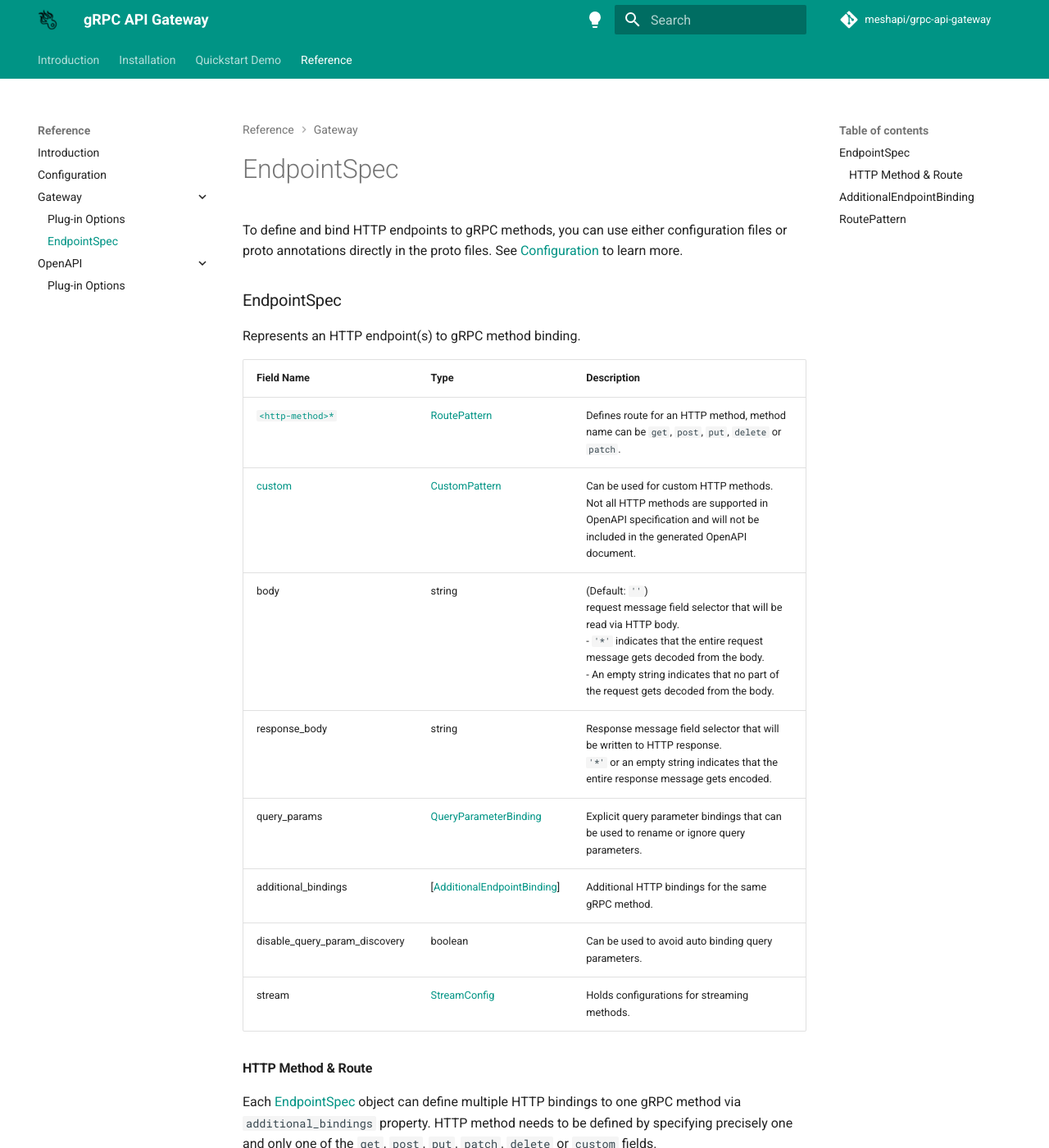
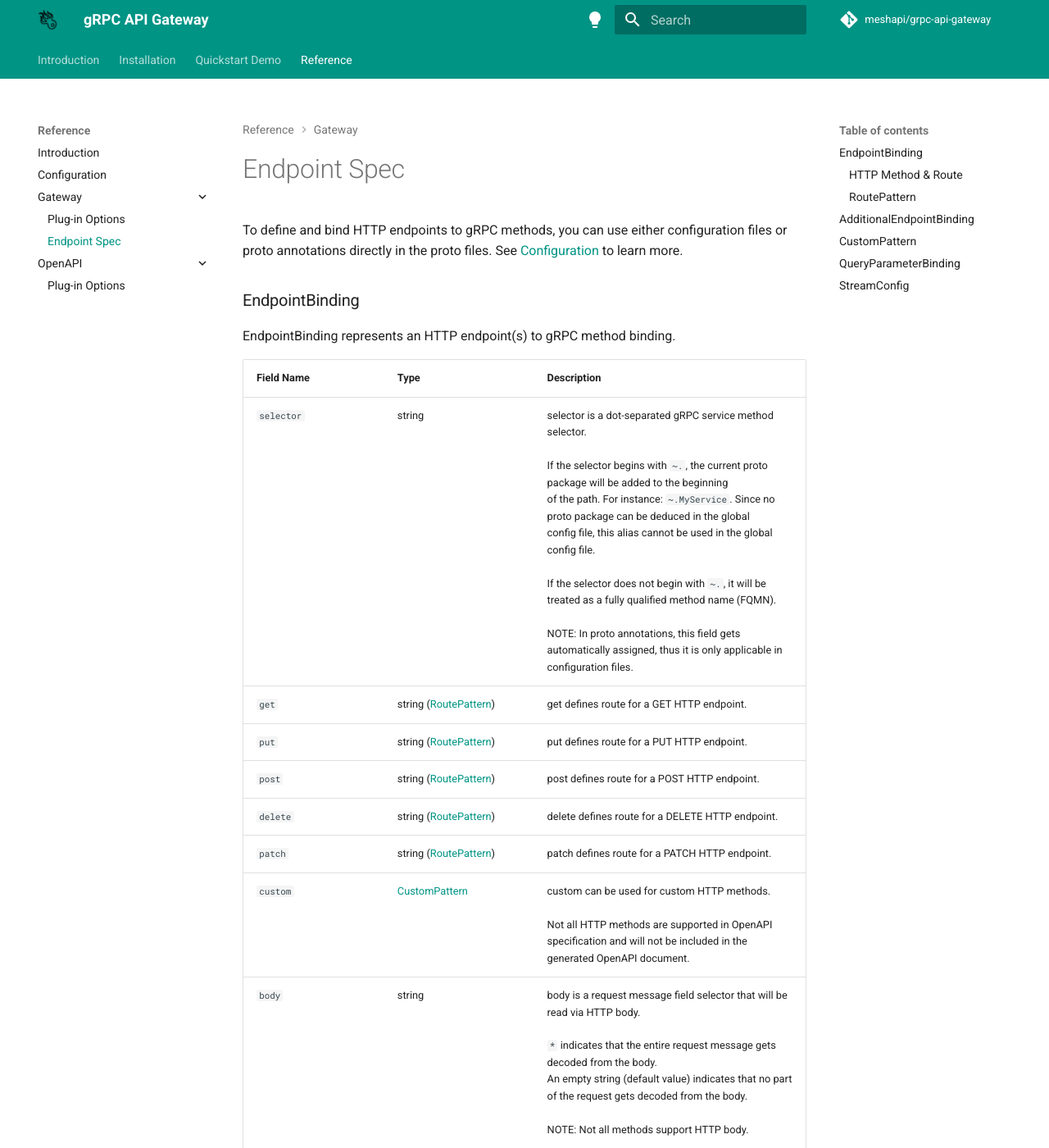
Before and after one commit to meshapi/grpc-api-gateway, an MkDocs documentation site: the page built from docs/reference/grpc/route.md, in a window 1280 px wide and 1400 px high. Shown: the whole window at 82% size. Built offline with MkDocs 1.6.1 and Material for MkDocs 9.7.7, drawn with Linux system fonts in a browser that asks for light colours; comment, search, counter and statistics services are not loaded; some of the changed text lies outside the part shown.

Commit message:
add documentation for route

````diff
--- a/docs/reference/grpc/route.md
+++ b/docs/reference/grpc/route.md
@@ -1,27 +1,14 @@
-# EndpointSpec
+# Endpoint Spec
 
 To define and bind HTTP endpoints to gRPC methods, you can use
 either configuration files or proto annotations directly in the proto files.
 See [Configuration](/grpc-api-gateway/reference/configuration) to learn more.
 
-### EndpointSpec
-
-Represents an HTTP endpoint(s) to gRPC method binding.
-
-| <div style="width:110px">Field Name</div> | Type | Description |
-| --- | --- | --- |
-| [`<http-method>*`](#http-method-route) | [RoutePattern](#routepattern) | Defines route for an HTTP method, method name can be `get`, `post`, `put`, `delete` or `patch`. |
-| [custom](#http-method-route) | [CustomPattern](#routepattern) | Can be used for custom HTTP methods.<br>Not all HTTP methods are supported in OpenAPI specification and will not be included in the generated OpenAPI document.</br> |
-| body | string | (Default: `''`)<br>request message field selector that will be read via HTTP body.</br>- `'*'` indicates that the entire request message gets decoded from the body.<br>- An empty string indicates that no part of the request gets decoded from the body.</br> |
-| response_body | string | Response message field selector that will be written to HTTP response.<br>`'*'` or an empty string indicates that the entire response message gets encoded.</br> |
-| query_params | [QueryParameterBinding](#routepattern) | Explicit query parameter bindings that can be used to rename or ignore query parameters. |
-| additional_bindings | \[[AdditionalEndpointBinding](#routepattern)\] | Additional HTTP bindings for the same gRPC method. |
-| disable_query_param_discovery | boolean | Can be used to avoid auto binding query parameters. |
-| stream | [StreamConfig](#routepattern) | Holds configurations for streaming methods. |
+--8<-- "templates/gateway.md:EndpointBinding"
 
 #### HTTP Method & Route
 
-Each [EndpointSpec](#endpointspec) object can define multiple HTTP bindings to
+Each [EndpointBinding](#endpointbinding) object can define multiple HTTP bindings to
 one gRPC method via `additional_bindings` property.
 HTTP method needs to be defined by specifying precisely one and only one of the
 `get`, `post`, `put`, `patch`, `delete` or `custom` fields.
@@ -36,7 +23,7 @@
 
 !!! example
     === "Configuration"
-        ```yaml title="echo_gateway.yaml" linenums="1" hl_lines="3"
+        ```yaml title="sound_gateway.yaml" linenums="1" hl_lines="3"
         gateway:
           endpoints:
             - post: "/echo"
@@ -44,21 +31,17 @@
         ```
 
     === "Proto Annotations"
-        ```proto title="echo.proto" linenums="1" hl_lines="3-5"
+        ```proto title="sound.proto" linenums="1" hl_lines="3-5"
         service SoundService {
             rpc Echo(EchoRequest) returns (EchoResponse) {
                 option (meshapi.gateway.http) = {
-                    post = "/echo"
-                }
+                    post: "/echo"
+                };
             }
         }
         ```
 
-### AdditionalEndpointBinding
-
-This object is similar to [EndpointBinding](#endpointspec_1) excluding the `additional_bindings` key.
-
-### RoutePattern
+#### RoutePattern
 
 This is a string pattern that can contain parameters bound to the proto request fields. Message field selectors enclosed in curly braces get bound to the request message payload.
 
@@ -94,3 +77,72 @@
     ```
 
     Route pattern `/path/{file_path=*}` would match `/path/a/b/c/d/e.jpg` and capture `file_path` as `/a/b/c/d/e.jpg`.
+
+### AdditionalEndpointBinding
+
+This object is similar to [EndpointBinding](#endpointbinding) excluding the `additional_bindings` key.
+
+!!! example
+    === "Configuration"
+        ```yaml title="sound_gateway.yaml" linenums="1" hl_lines="5-11"
+        gateway:
+          endpoints:
+            - get: "/echo"
+              selector: "~.SoundService.Echo"
+              additional_endpoints:
+                - get: "/another-route"
+                - post: "/echo-with-post"
+                  body: "*"
+                - custom:
+                    path: "/echo"
+                    method: "LOG"
+        ```
+
+    === "Proto Annotations"
+        ```proto title="sound.proto" linenums="1" hl_lines="5-11"
+        service SoundService {
+            rpc Echo(EchoRequest) returns (EchoResponse) {
+                option (meshapi.gateway.http) = {
+                    get: "/echo",
+                    additional_endpoints: [
+                      {get: "/another-route"},
+                      {post: "/echo-with-post", body: "*"},
+                      {
+                        custom: {method: "LOG", path: "/echo"}
+                      }
+                    ]
+                };
+            }
+        }
+        ```
+
+--8<-- "templates/gateway.md:CustomPattern"
+
+!!! example
+    === "Configuration"
+        ```yaml title="sound_gateway.yaml" linenums="1" hl_lines="3-5"
+        gateway:
+          endpoints:
+            - custom:
+                method: "TRACE"
+                path: "/echo"
+              selector: "~.SoundService.Echo"
+        ```
+
+    === "Proto Annotations"
+        ```proto title="sound.proto" linenums="1" hl_lines="4-7"
+        service SoundService {
+            rpc Echo(EchoRequest) returns (EchoResponse) {
+                option (meshapi.gateway.http) = {
+                    custom: {
+                        method: "TRACE",
+                        path: "/echo"
+                    }
+                };
+            }
+        }
+        ```
+
+--8<-- "templates/gateway.md:QueryParameterBinding"
+
+--8<-- "templates/gateway.md:StreamConfig"
--- /dev/null
+++ b/docs/templates/gateway.md
@@ -0,0 +1,82 @@
+
+# --8<-- [start:AdditionalEndpointBinding]
+### AdditionalEndpointBinding
+
+AdditionalEndpointBinding is an additional gRPC method - HTTP endpoint binding specification.
+
+| <div style="width:120px">Field Name</div> | Type | Description |
+| --- | --- | --- |
+| `get` | string ([RoutePattern](#routepattern)) |  |
+| `put` | string ([RoutePattern](#routepattern)) |  |
+| `post` | string ([RoutePattern](#routepattern)) |  |
+| `delete` | string ([RoutePattern](#routepattern)) |  |
+| `patch` | string ([RoutePattern](#routepattern)) |  |
+| `custom` | [CustomPattern](#custompattern)  | custom can be used for custom HTTP methods.<br><br>Not all HTTP methods are supported in OpenAPI specification, however and will not be included in the<br>generated OpenAPI document. |
+| `body` | string  | body is a request message field selector that will be read via HTTP body.<br><br>'*' indicates that the entire request message gets decoded from the body.<br>An empty string indicates that no part of the request gets decoded from the body.<br><br>NOTE: Not all methods support HTTP body. |
+| `response_body` | string  | response_body is a response message field selector that will be written to HTTP response.<br><br>'*' or an empty string indicates that the entire response message gets encoded. |
+| `query_params` | [QueryParameterBinding](#queryparameterbinding)  | query_params are explicit query parameter bindings that can be used to rename<br>or ignore query parameters. |
+| `disable_query_param_discovery` | bool  | disable_query_param_discovery can be used to avoid auto binding query parameters. |
+| `stream` | [StreamConfig](#streamconfig)  | stream holds configurations for streaming methods. |
+# --8<-- [end:AdditionalEndpointBinding]
+# --8<-- [start:CustomPattern]
+### CustomPattern
+
+CustomPattern describes an HTTP pattern and custom method.
+
+| <div style="width:120px">Field Name</div> | Type | Description |
+| --- | --- | --- |
+| `method` | string  | method is the custom HTTP method. |
+| `path` | string  | path is the HTTP path pattern. |
+# --8<-- [end:CustomPattern]
+# --8<-- [start:EndpointBinding]
+### EndpointBinding
+
+EndpointBinding represents an HTTP endpoint(s) to gRPC method binding.
+
+| <div style="width:120px">Field Name</div> | Type | Description |
+| --- | --- | --- |
+| `selector` | string  | selector is a dot-separated gRPC service method selector.<br><br>If the selector begins with `~.`, the current proto package will be added to the beginning<br>of the path. For instance: `~.MyService`. Since no proto package can be deduced in the global<br>config file, this alias cannot be used in the global config file.<br><br>If the selector does not begin with `~.`, it will be treated as a fully qualified method name (FQMN).<br><br>NOTE: In proto annotations, this field gets automatically assigned, thus it is only applicable in configuration files. |
+| `get` | string ([RoutePattern](#routepattern)) | get defines route for a GET HTTP endpoint. |
+| `put` | string ([RoutePattern](#routepattern)) | put defines route for a PUT HTTP endpoint. |
+| `post` | string ([RoutePattern](#routepattern)) | post defines route for a POST HTTP endpoint. |
+| `delete` | string ([RoutePattern](#routepattern)) | delete defines route for a DELETE HTTP endpoint. |
+| `patch` | string ([RoutePattern](#routepattern)) | patch defines route for a PATCH HTTP endpoint. |
+| `custom` | [CustomPattern](#custompattern)  | custom can be used for custom HTTP methods.<br><br>Not all HTTP methods are supported in OpenAPI specification and will not be included in the<br>generated OpenAPI document. |
+| `body` | string  | body is a request message field selector that will be read via HTTP body.<br><br>`*` indicates that the entire request message gets decoded from the body.<br>An empty string (default value) indicates that no part of the request gets decoded from the body.<br><br>NOTE: Not all methods support HTTP body. |
+| `response_body` | string  | response_body is a response message field selector that will be written to HTTP response.<br><br>`*` or an empty string indicates that the entire response message gets encoded. |
+| `query_params` | [QueryParameterBinding](#queryparameterbinding)  | query_params are explicit query parameter bindings that can be used to rename<br>or ignore query parameters. |
+| `additional_bindings` | [AdditionalEndpointBinding](#additionalendpointbinding)  | additional_bindings holds additional bindings for the same gRPC service method. |
+| `disable_query_param_discovery` | bool  | disable_query_param_discovery can be used to avoid auto binding query parameters.<br><br>Default: `false` |
+| `stream` | [StreamConfig](#streamconfig)  | stream holds configurations for streaming methods. |
+# --8<-- [end:EndpointBinding]
+# --8<-- [start:GatewaySpec]
+### GatewaySpec
+
+GatewaySpec holds gRPC gateway configurations.
+
+| <div style="width:120px">Field Name</div> | Type | Description |
+| --- | --- | --- |
+| `endpoints` | [EndpointBinding](#endpointbinding)  | endpoints hold a series of endpoint binding specs. |
+# --8<-- [end:GatewaySpec]
+# --8<-- [start:QueryParameterBinding]
+### QueryParameterBinding
+
+QueryParameterBinding describes a query parameter to request message binding.
+
+| <div style="width:120px">Field Name</div> | Type | Description |
+| --- | --- | --- |
+| `selector` | string  | selector is a dot-separated path to the request message's field. |
+| `name` | string  | name is the name of the HTTP query parameter that will be used. |
+| `ignore` | bool  | ignore avoids reading this query parameter altogether (default: false). |
+# --8<-- [end:QueryParameterBinding]
+# --8<-- [start:StreamConfig]
+### StreamConfig
+
+StreamConfig sets the behavior of the HTTP server for gRPC streaming methods.
+
+| <div style="width:120px">Field Name</div> | Type | Description |
+| --- | --- | --- |
+| `disable_websockets` | bool  | disable_websockets indicates whether or not websockets are allowed for this method.<br>The client must still ask for a connection upgrade. |
+| `disable_sse` | bool  | disable_sse indicates whether or not server-sent events are allowed.<br><br>see: https://developer.mozilla.org/en-US/docs/Web/API/Server-sent_events/Using_server-sent_events<br><br>SSE is only used when Accept-Type from the request includes MIME type text/event-stream. |
+| `disable_chunked_transfer` | bool  | disable_chunked indicates whether or not chunked transfer encoding is allowed.<br><br>NOTE: Chunked transfer encoding is disabled in HTTP/2 so this option will only be available if the request<br>is HTTP/1. |
+# --8<-- [end:StreamConfig]
--- a/mkdocs.yml
+++ b/mkdocs.yml
@@ -22,6 +22,8 @@
   - pymdownx.snippets
   - toc:
       permalink: ¶
+  - pymdownx.snippets:
+      base_path: 'docs'
 
 nav:
   - Introduction:
````
Also changed, not shown: 6 other files.
